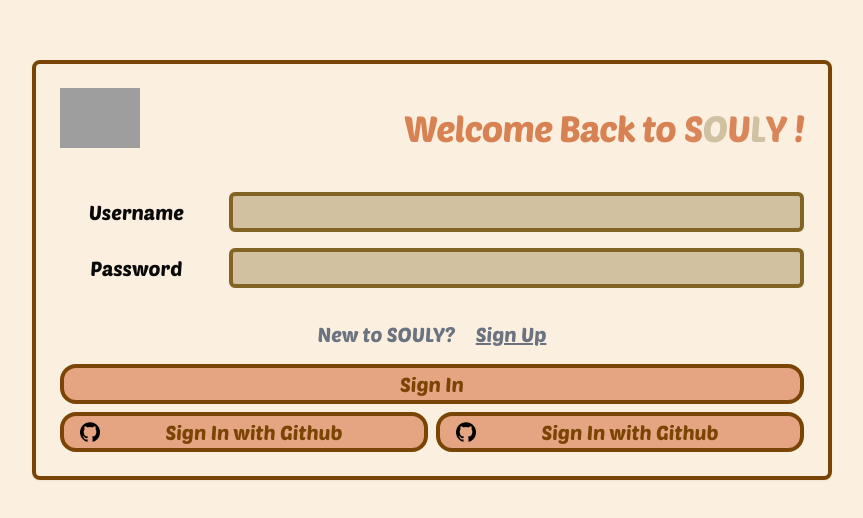
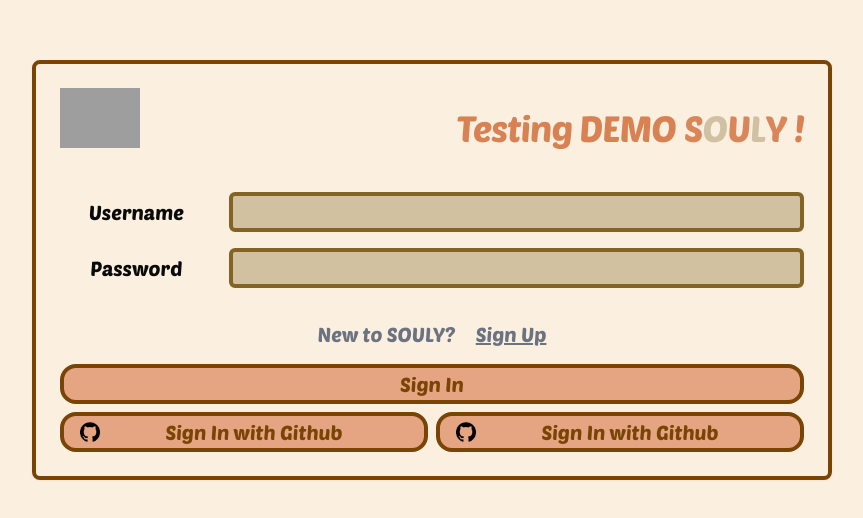
Before and after one commit to passerbyK/souly, a Next.js app: page /auth/login in a window 1280 px wide. Shown: the part 130-648 px from the top of the page, without its empty margins (208-1071 px from the left). Built offline with nearby package versions, Linux system fonts and the light colour scheme; no server answers; grey boxes are pictures that could not be loaded.

Commit message:
this is demo, for merge into main by oneself

```diff
--- a/src/app/auth/login/page.tsx
+++ b/src/app/auth/login/page.tsx
@@ -39,7 +39,7 @@ function SignUp() {
               </div>
             </Link>
             <div className="hidden md:flex items-center">
-              <p className="text-description mr-2">Welcome Back to</p>
+              <p className="text-description mr-2">Testing DEMO</p>
               <p className="text-txt_2">S</p>
               <p className="text-txt_3">O</p>
               <p className="text-txt_2">U</p>
```
